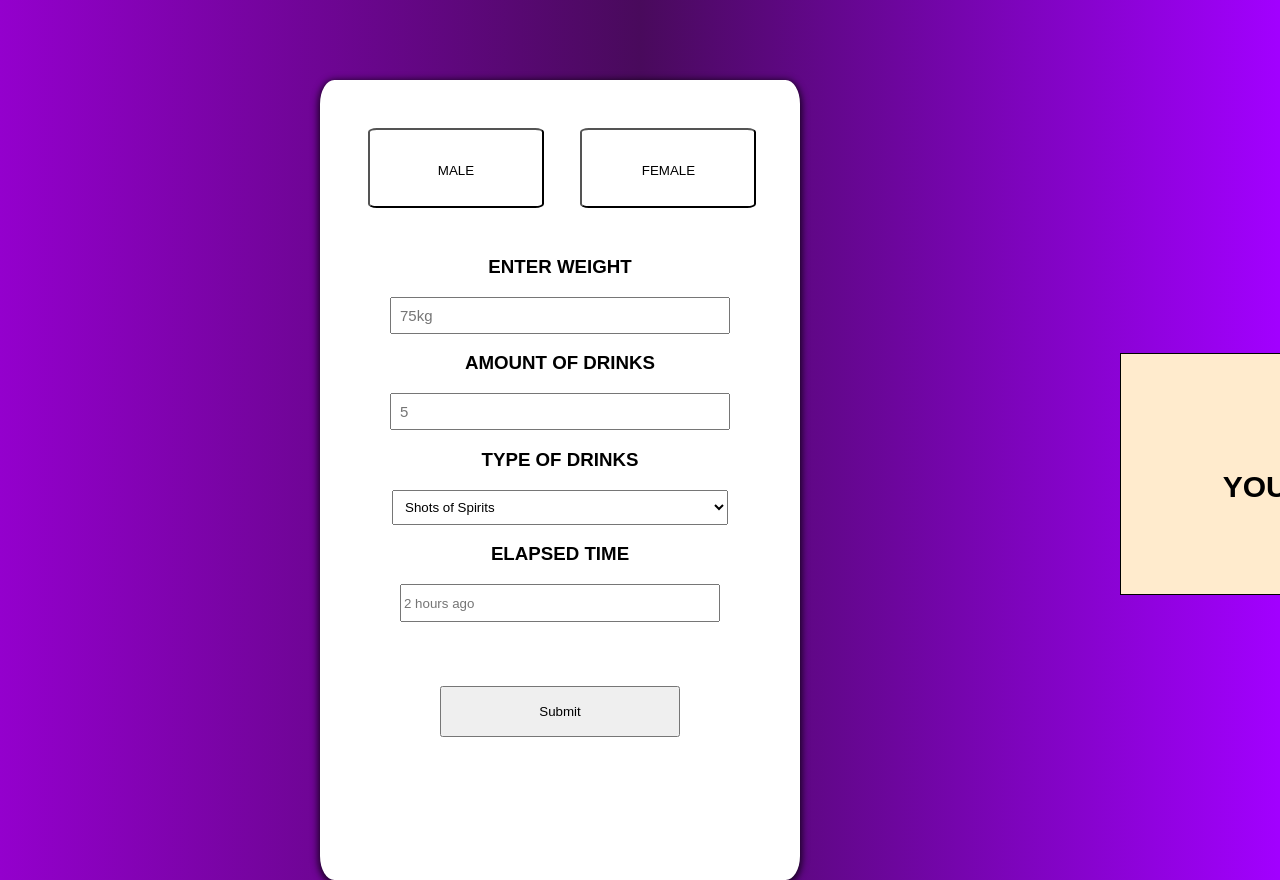
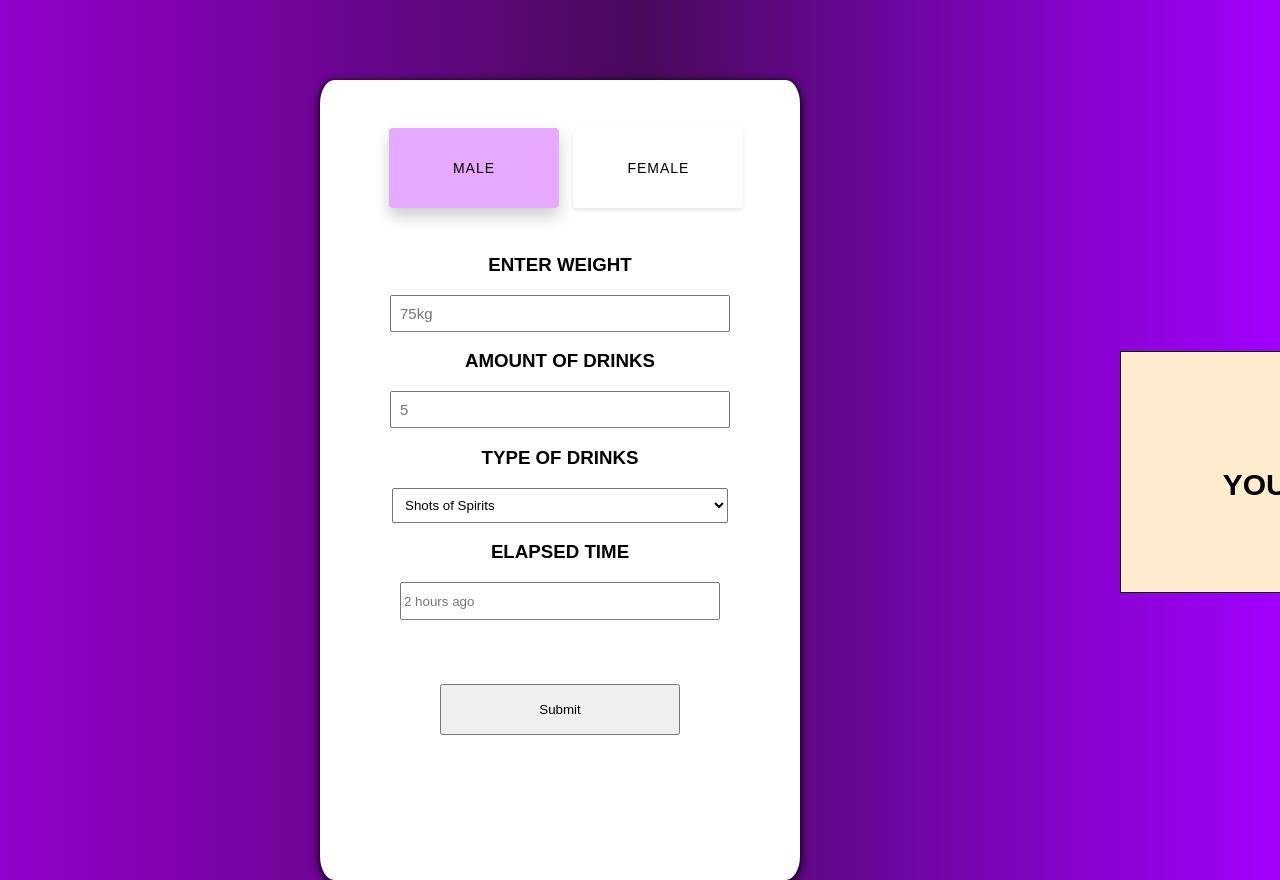
Before and after one commit to moemia12/thealiceproject, a plain HTML site: page index.html in a window 1280 px wide. Shown: the top 880 px of the page. Drawn offline with Linux system fonts and the light colour scheme.

Commit message:
Gender Button change to radio buttons

```diff
--- a/index.html
+++ b/index.html
@@ -13,8 +13,10 @@
         <div class="main-container">
             <div class="viewport">
                 <div class="gender-buttons" id="gender-buttons">
-                    <button class="male-button">MALE</button>
-                    <button class="female-button">FEMALE</button>
+                    <input class="gender-button" type="radio" name="tools" id="tool-1" value="0.55" checked>
+                    <label class="for-gender-button" for="tool-1">Male</label>
+                    <input class="gender-button" type="radio" name="tools" id="tool-2" value="0.68">
+                    <label class="for-gender-button" for="tool-2">Female</label>
                 </div>
                 <div class="weight-input" >
                     <h3>ENTER WEIGHT</h3>
--- a/main.css
+++ b/main.css
@@ -1,3 +1,5 @@
+@import url('https://fonts.googleapis.com/css?family=Poppins:100,100i,200,200i,300,300i,400,400i,500,500i,600,600i,700,700i,800,800i,900,900i&subset=devanagari,latin-ext');
+
 html{
     font-family: 'Nunito', sans-serif;
 }
@@ -61,8 +63,72 @@ background: linear-gradient(90deg, rgba(148,0,205,1) 0%, rgba(73,10,92,1) 50%, r
     background-color: rgb(255, 70, 255);
 }
 
+.male-button:focus{
+    background-color: blue;
+}
+
+.female-button:focus{
+    background-color:red;
+}
+
 .gender-buttons{
-    margin-bottom: 6rem;
+    position: relative;
+    left: 4rem;
+    top: 3rem;
+    margin-bottom: 5rem;
+
+}
+
+.gender-buttons input[type="radio"]{
+    opacity: 0;
+    position: fixed;
+    width: 0;
+}
+
+.gender-button:checked + label,
+.gender-button:not(:checked) + label{
+	position: relative;
+	display: inline-block;
+	padding: 30px;
+	width: 110px;
+	font-size: 14px;
+	line-height: 20px;
+	letter-spacing: 1px;
+	margin: 0 auto;
+	margin-left: 5px;
+	margin-right: 5px;
+	margin-bottom: 10px;
+	text-align: center;
+	border-radius: 4px;
+	overflow: hidden;
+	cursor: pointer;
+	text-transform: uppercase;
+	color: var(--white);
+	-webkit-transition: all 300ms linear;
+	transition: all 300ms linear;
+}
+.gender-button:not(:checked) + label{
+	background-color: var(--dark-light);
+	box-shadow: 0 2px 4px 0 rgba(0, 0, 0, 0.1);
+}
+.gender-button:checked + label{
+	background-color: rgb(231, 169, 255);
+	box-shadow: 0 8px 16px 0 rgba(0, 0, 0, 0.2);
+}
+.gender-button:not(:checked) + label:hover{
+	box-shadow: 0 8px 16px 0 rgba(0, 0, 0, 0.2);
+}
+.gender-button:checked + label::before,
+.gender-button:not(:checked) + label::before{
+	position: absolute;
+	content: '';
+	top: 0;
+	left: 0;
+	width: 100%;
+	height: 100%;
+	border-radius: 4px;
+	background-image: linear-gradient(298deg, var(--red), var(--yellow));
+	z-index: -1;
 }
 
 
--- a/main.js
+++ b/main.js
@@ -1,10 +1,11 @@
 //Inputs
 
 let weightElement = document.getElementById("weight-input");         // User enters weight
-let amountElement = document.getElementById("alcohol-content")       // Number of drinks consumed
-let submitButton = document.getElementById("submit-button")          // Submits calculation
-const alcoholTypeElement = document.getElementById("alcohol-type")   // Type of alcohol consumed with ounces as measurement of value
-const elapsedTimeElement = document.getElementById("elapsed-time")   // The amount of time passed since drink
+let amountElement = document.getElementById("alcohol-content");       // Number of drinks consumed
+let submitButton = document.getElementById("submit-button");          // Submits calculation
+const alcoholTypeElement = document.getElementById("alcohol-type");   // Type of alcohol consumed with ounces as measurement of value
+const elapsedTimeElement = document.getElementById("elapsed-time");   // The amount of time passed since drink
+const genderButtonElement = parseFloat(document.querySelector('input[name="tools"]:checked').value);
 
 
 //Function to calculate BAC
@@ -14,10 +15,10 @@ submitButton.addEventListener('click', function(){                   // User cli
     const amount = parseInt(amountElement.value);                    // Amount will be the integer value of amountElement input
     const alcoholType = parseFloat(alcoholTypeElement.value);        // AlcoholType will be the float value of alcoholTypeElement
     const gramsOfAlcohol = (alcoholType*amount)*14;                  // 14 is the standard multipler for US/UK for grams of alcohol/ per standard unit
-    const genderMultiplyer = 0.55;
-    const bloodAlcoholContent = (gramsOfAlcohol / ((weight * 1000) * genderMultiplyer))*100
-    const elapsedTime = parseInt(elapsedTimeElement.value) * 0.015
-    const finalBac = bloodAlcoholContent - elapsedTime
+    const genderButton = parseFloat(genderButtonElement);
+    const bloodAlcoholContent = (gramsOfAlcohol / ((weight * 1000) * genderButton))*100;
+    const elapsedTime = parseInt(elapsedTimeElement.value) * 0.015;
+    const finalBac = bloodAlcoholContent - elapsedTime;
 
 
     document.getElementById("result-container").innerHTML =
```
